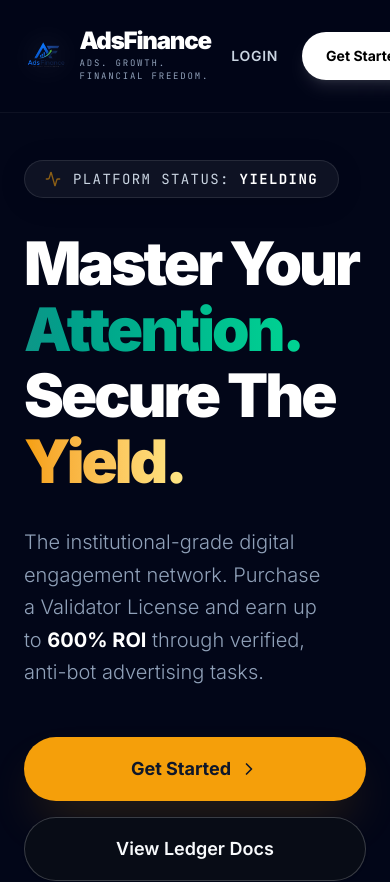
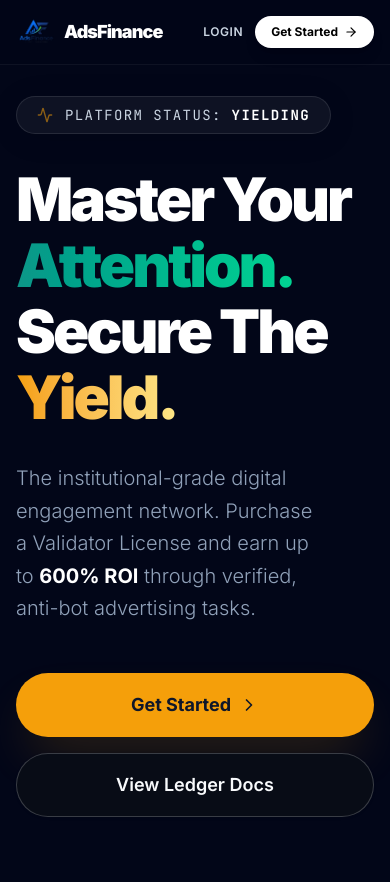
Before and after one commit to Develix-Inc/Ads-Finance, a Next.js app: page / in a window 390 px wide. Shown: the top 882 px of the page. Built offline with nearby package versions, Linux system fonts and the light colour scheme.

Commit message:
fix: admin real-time (no orderBy), mobile nav, landing nav, full Firestore rules

```diff
--- a/app/admin/page.tsx
+++ b/app/admin/page.tsx
@@ -3,7 +3,7 @@
 import { useRouter } from "next/navigation";
 import { auth, db } from "@/lib/firebase";
 import { onAuthStateChanged } from "firebase/auth";
-import { collection, onSnapshot, query, orderBy } from "firebase/firestore";
+import { collection, onSnapshot } from "firebase/firestore";
 import {
   adminVerifyPayment, adminRejectPayment, adminProcessWithdrawal,
   adminRejectWithdrawal, adminCreditUser, adminDebitUser,
@@ -43,20 +43,29 @@
   const [editBal, setEditBal]         = useState("");
   const unsubRefs                     = useRef<(() => void)[]>([]);
 
-  /* ── Real-time listeners ── */
+  /* ── Real-time listeners (no orderBy = no composite index needed) ── */
   function startListeners() {
-    // Users
-    const u1 = onSnapshot(query(collection(db, "users")), snap => {
-      setUsers(snap.docs.map(d => d.data()).sort((a: any, b: any) => (b.createdAt ?? "") > (a.createdAt ?? "") ? 1 : -1));
-    });
-    // Payments
-    const u2 = onSnapshot(query(collection(db, "payments"), orderBy("submittedAt", "desc")), snap => {
-      setPayments(snap.docs.map(d => ({ id: d.id, ...d.data() })));
-    });
-    // Withdrawals
-    const u3 = onSnapshot(query(collection(db, "withdrawals"), orderBy("requestedAt", "desc")), snap => {
-      setWithdrawals(snap.docs.map(d => ({ id: d.id, ...d.data() })));
-    });
+    const u1 = onSnapshot(collection(db, "users"), snap => {
+      const sorted = snap.docs
+        .map(d => ({ uid: d.id, ...d.data() }))
+        .sort((a: any, b: any) => (b.createdAt?.seconds ?? 0) - (a.createdAt?.seconds ?? 0));
+      setUsers(sorted);
+    }, err => console.error("users snapshot:", err));
+
+    const u2 = onSnapshot(collection(db, "payments"), snap => {
+      const sorted = snap.docs
+        .map(d => ({ id: d.id, ...d.data() }))
+        .sort((a: any, b: any) => (b.submittedAt?.seconds ?? 0) - (a.submittedAt?.seconds ?? 0));
+      setPayments(sorted);
+    }, err => console.error("payments snapshot:", err));
+
+    const u3 = onSnapshot(collection(db, "withdrawals"), snap => {
+      const sorted = snap.docs
+        .map(d => ({ id: d.id, ...d.data() }))
+        .sort((a: any, b: any) => (b.requestedAt?.seconds ?? 0) - (a.requestedAt?.seconds ?? 0));
+      setWithdrawals(sorted);
+    }, err => console.error("withdrawals snapshot:", err));
+
     unsubRefs.current = [u1, u2, u3];
   }
 
--- a/app/dashboard/page.tsx
+++ b/app/dashboard/page.tsx
@@ -395,15 +395,15 @@
       </main>
 
       {/* MOBILE BOTTOM NAV */}
-      <nav className={`md:hidden fixed bottom-0 left-0 right-0 z-50 border-t ${darkMode ? "border-white/10 bg-slate-950/95" : "border-slate-200 bg-white/95"} backdrop-blur-xl`}>
-        <div className="flex items-center justify-around h-16 px-2">
+      <nav className={`md:hidden fixed bottom-0 left-0 right-0 z-50 border-t ${darkMode ? "border-white/10 bg-slate-950/98" : "border-slate-200 bg-white/98"} backdrop-blur-xl safe-area-bottom`}>
+        <div className="grid grid-cols-5 h-16">
           {NAV.slice(0, 5).map((item, i) => {
             const active = item.href === "/dashboard";
             return (
               <Link key={i} href={item.href}
-                className={`flex flex-col items-center gap-1 px-3 py-2 rounded-xl transition-all ${active ? "text-teal-400" : darkMode ? "text-slate-500" : "text-slate-400"}`}>
-                <item.icon className="w-5 h-5" />
-                <span className="text-[9px] font-bold uppercase tracking-wide">{item.label.split(" ")[0]}</span>
+                className={`flex flex-col items-center justify-center gap-1 transition-all active:scale-95 ${active ? "text-teal-400" : darkMode ? "text-slate-500 hover:text-slate-300" : "text-slate-400 hover:text-slate-600"}`}>
+                <item.icon className="w-[18px] h-[18px]" />
+                <span className="text-[9px] font-bold uppercase tracking-wide leading-none">{item.label.split(" ")[0]}</span>
               </Link>
             );
           })}
--- a/app/page.tsx
+++ b/app/page.tsx
@@ -49,36 +49,36 @@
       </div>
 
       {/* Navigation */}
-      <nav className="fixed top-0 w-full z-50 bg-slate-950/80 backdrop-blur-xl border-b border-white/5">
-        <div className="flex items-center justify-between p-6 max-w-7xl mx-auto">
-          <div className="flex items-center gap-3">
-            <div className="relative w-16 h-16 flex items-center justify-center">
-              <img src="/logo-transparent.png" alt="AdsFinance Logo" className="w-full h-full object-contain drop-shadow-[0_0_15px_rgba(255,255,255,0.2)]"
+      <nav className="fixed top-0 w-full z-50 bg-slate-950/90 backdrop-blur-xl border-b border-white/5">
+        <div className="flex items-center justify-between px-4 sm:px-6 py-3 max-w-7xl mx-auto">
+          <div className="flex items-center gap-2">
+            <div className="relative w-10 h-10 sm:w-12 sm:h-12 flex items-center justify-center shrink-0">
+              <img src="/logo-transparent.png" alt="AdsFinance Logo" className="w-full h-full object-contain"
                 onError={(e) => {
                   (e.target as HTMLImageElement).style.display = 'none';
-                  (e.target as HTMLImageElement).parentElement!.innerHTML = '<span class="text-white font-black text-xl">AF</span>';
+                  (e.target as HTMLImageElement).parentElement!.innerHTML = '<span class="text-white font-black text-lg">AF</span>';
                 }}
               />
             </div>
             <div className="flex flex-col">
-              <span className="font-black text-2xl tracking-tighter text-white leading-none">AdsFinance</span>
-              <span className="text-[9px] font-mono text-slate-400 tracking-[0.2em] uppercase mt-1">ADS. GROWTH. FINANCIAL FREEDOM.</span>
+              <span className="font-black text-lg sm:text-2xl tracking-tighter text-white leading-none">AdsFinance</span>
+              <span className="text-[8px] font-mono text-slate-400 tracking-[0.15em] uppercase mt-0.5 hidden sm:block">ADS. GROWTH. FINANCIAL FREEDOM.</span>
             </div>
           </div>
-          <div className="flex items-center gap-6 text-sm font-semibold">
-            <Link href="#" className="text-slate-400 hover:text-white transition-colors hidden md:block uppercase tracking-wider">Merchants</Link>
-            <Link href="/login" className="text-slate-300 hover:text-white transition-colors uppercase tracking-wider">Login</Link>
+          <div className="flex items-center gap-3 sm:gap-6 text-sm font-semibold">
+            <Link href="#" className="text-slate-400 hover:text-white transition-colors hidden md:block uppercase tracking-wider text-xs">Merchants</Link>
+            <Link href="/login" className="text-slate-300 hover:text-white transition-colors uppercase tracking-wider text-xs sm:text-sm">Login</Link>
             <Link href="/login">
-              <Button className="rounded-full font-bold bg-white text-black hover:bg-slate-200 shadow-lg shadow-white/10 px-6 h-12">
-                Get Started <ArrowRight className="w-4 h-4 ml-2" />
-              </Button>
+              <button className="rounded-full font-bold bg-white text-black hover:bg-slate-200 transition-colors shadow-lg px-4 sm:px-6 py-2 sm:py-2.5 text-xs sm:text-sm flex items-center gap-1.5">
+                Get Started <ArrowRight className="w-3.5 h-3.5" />
+              </button>
             </Link>
           </div>
         </div>
       </nav>
 
       {/* Hero Section */}
-      <section ref={targetRef} className="relative pt-40 pb-32 flex flex-col items-center justify-center min-h-screen px-6">
+      <section ref={targetRef} className="relative pt-24 sm:pt-32 pb-32 flex flex-col items-center justify-center min-h-screen px-4 sm:px-6">
         <motion.div
           style={{ opacity, scale, y }}
           className="max-w-7xl mx-auto grid lg:grid-cols-2 gap-12 items-center"
```
Also changed, not shown: 1 other file (tests, documents, lock files or other folders).
